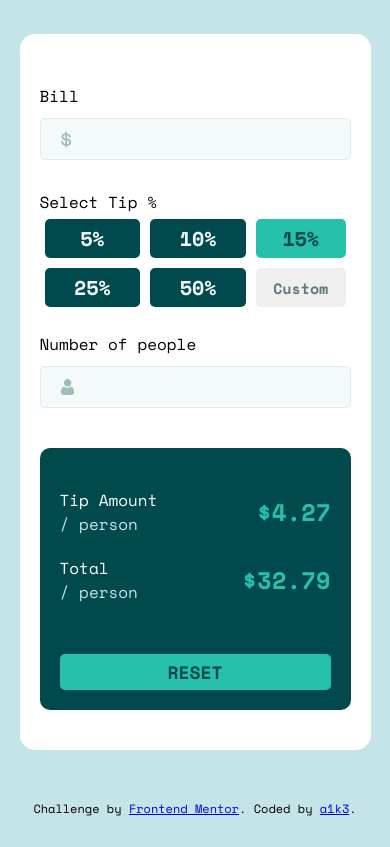
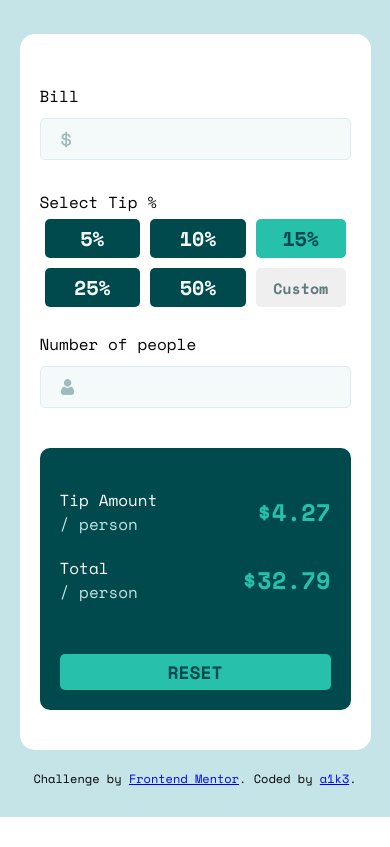
Before and after one commit to AikeNyanLynnOo/tip-calculator-landing-page, a plain HTML site: page index.html in a window 390 px wide. Shown: the part 146-993 px from the top of the page. After the commit the page ends 963 px from the top, so only its background shows below. Drawn offline with nearby package versions, Linux system fonts and the light colour scheme.

Commit message:
footer and outer card style change

```diff
--- a/assets/css/style.css
+++ b/assets/css/style.css
@@ -18,7 +18,7 @@ body {
   -ms-transform: translate(-50%, -50%);
   -o-transform: translate(-50%, -50%);
   background-color: hsl(185, 41%, 84%);
-  min-height: 90vh;
+  height: 90vh;
   width: 70%;
   padding-bottom: 30px;
   text-align: center;
@@ -188,7 +188,7 @@ button:focus {
 }
 
 .footer{
-    margin-top: 50px;
+    margin-top: 20px;
     font-size: 12px;
 }
 
@@ -222,6 +222,8 @@ button:focus {
     -moz-border-radius: 0px;
     -ms-border-radius: 0px;
     -o-border-radius: 0px;
+    max-height: max-content;
+    height: auto;
   }
   .inner-card {
     display: block;
```
